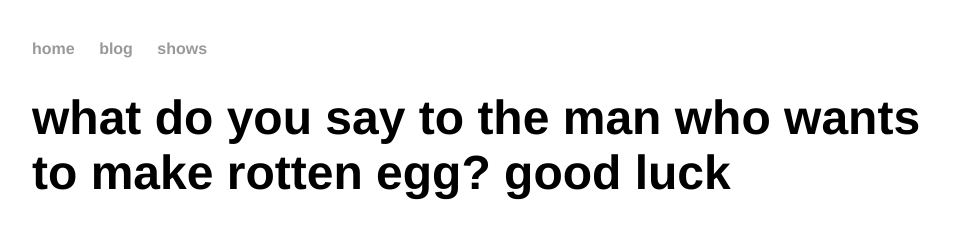
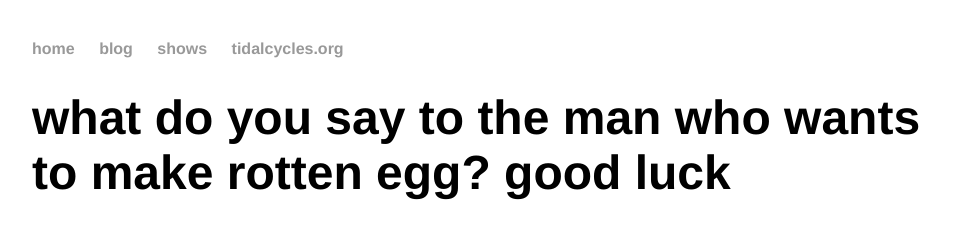
Before and after one commit to heavy-lifting/heavy-lifting.github.io, a Jekyll site: the page built from index.html, in a window 1280 px wide. Shown: the top 232 px of the page, without its empty margins (160-1119 px from the left). Built offline with Jekyll 4.4.1, drawn with Linux system fonts in a browser that asks for light colours.

Commit message:
Update default.html

```diff
--- a/_layouts/default.html
+++ b/_layouts/default.html
@@ -11,6 +11,7 @@
 	    			<li><a href="https://heavy-lifting.github.io/">home</a></li>
 	       			<li><a href="/blog">blog</a></li>
 	       			<li><a href="https://heavy-lifting.github.io/shows.html">shows</a></li>
+	       			<li><a href="http://tidalcycles.org/">tidalcycles.org</a></li>
 	    		</ul>
 			</nav>
 			<div class="container">
```
